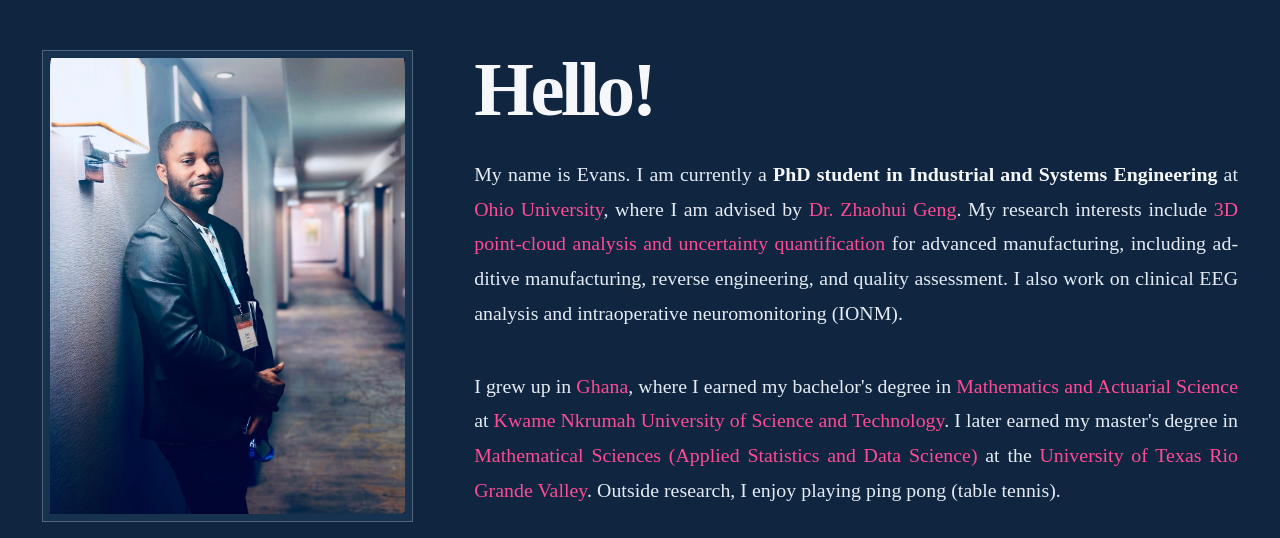
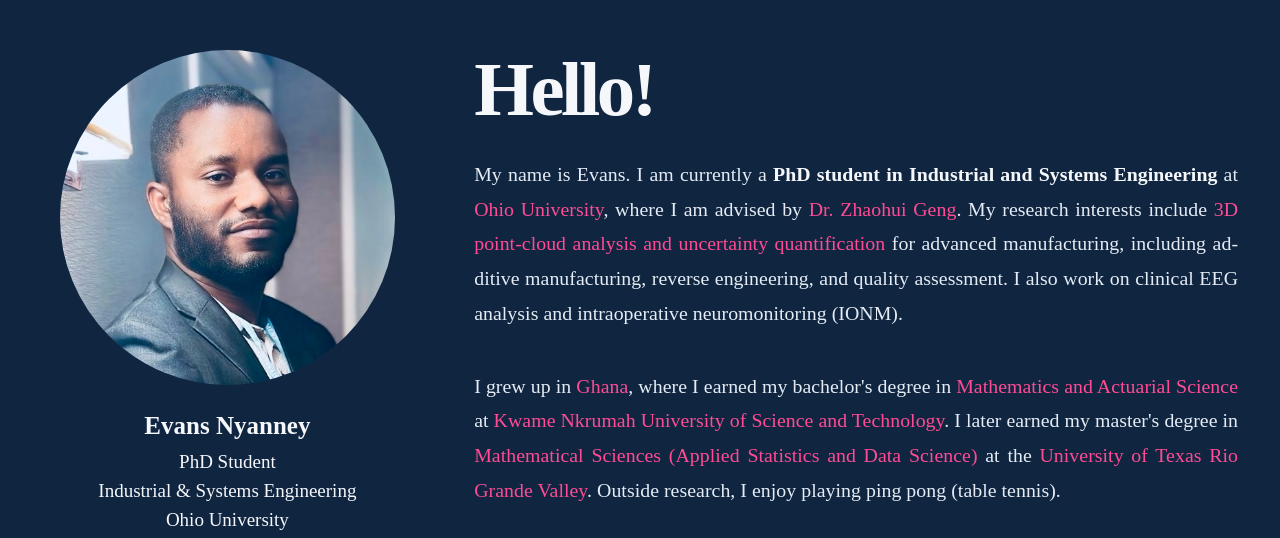
Before and after one commit to evansnyanney/evansnyanney.github.io, a plain HTML site: page index.html in a window 1280 px wide. Shown: the part 396-934 px from the top of the page. Drawn offline with Linux system fonts and the light colour scheme.

Commit message:
Use circular headshot on homepage

```diff
--- a/index.html
+++ b/index.html
@@ -1,6 +1,6 @@
 <!DOCTYPE html>
 
-<html lang="en"><head><meta charset="utf-8"/><meta content="width=device-width, initial-scale=1" name="viewport"/><meta content="#60dcb0" name="theme-color"/><meta content="Evans Nyanney — academic research in advanced manufacturing, 3D point clouds, applied statistics, and computational engineering." name="description"/><title>Home | Evans Nyanney</title><link href="styles.css?v=20261019-3" rel="stylesheet"/><link href="typography.css?v=1" rel="stylesheet"/><link href="navy-theme.css?v=1" rel="stylesheet"/></head><body class="home-page">
+<html lang="en"><head><meta charset="utf-8"/><meta content="width=device-width, initial-scale=1" name="viewport"/><meta content="#60dcb0" name="theme-color"/><meta content="Evans Nyanney — academic research in advanced manufacturing, 3D point clouds, applied statistics, and computational engineering." name="description"/><title>Home | Evans Nyanney</title><link href="styles.css?v=20261115-portrait" rel="stylesheet"/><link href="typography.css?v=1" rel="stylesheet"/><link href="navy-theme.css?v=1" rel="stylesheet"/></head><body class="home-page">
 <a class="skip-link" href="#content">Skip to main content</a>
 <header class="topbar"><div class="top-inner"><a aria-label="Evans Nyanney, homepage" class="brand" href="index.html"><span class="brand-mark">EN<span class="dot">.</span></span><span class="brand-name">EVANS NYANNEY</span></a><nav aria-label="Primary navigation" class="home-navigation" id="navlinks"><a aria-current="page" class="active" href="index.html">Home</a><a href="research.html">Research</a><a href="publications.html">Publications</a><a href="projects.html">Projects</a><a href="personal-statement.html">Personal Statement</a><a href="contact.html">Contact</a></nav></div></header>
 <section aria-label="Research banner" class="home-masthead" style="position:relative;overflow:hidden;width:100%;aspect-ratio:4/1;background:#172126"><img class="home-masthead-image" src="assets/home-sculpture-wide.png" alt="" width="2172" height="724" fetchpriority="high" style="display:block;width:100%;height:100%;object-fit:cover;object-position:center center"/><div class="home-masthead-content wrap" style="position:absolute;inset:0;display:flex;align-items:center"><div class="home-masthead-text"><p class="eyebrow light">MATHEMATICS · STATISTICS · ENGINEERING · COMPUTATION</p><h1>Evans Nyanney</h1><p>Research in advanced manufacturing and computational engineering</p></div></div></section><main id="content"><section class="home-intro wrap"><aside class="identity"><div class="profile-art"><img alt="Evans Nyanney at a conference" decoding="async" fetchpriority="high" height="1502" src="assets/EVANS.jpg" width="1170"/></div><h2>Evans Nyanney</h2><p class="role">PhD Student<br/>Industrial &amp; Systems Engineering<br/>Ohio University</p><p class="email-line"><a href="mailto:en596624@ohio.edu">en596624@ohio.edu</a></p><div class="social-links"><a href="https://github.com/evansnyanney" rel="noopener noreferrer" target="_blank">GitHub ↗</a><a href="https://scholar.google.com/citations?user=vQ40ShMAAAAJ" rel="noopener noreferrer" target="_blank">Google Scholar ↗</a></div></aside>
--- a/styles.css
+++ b/styles.css
@@ -32,6 +32,8 @@ a:hover{color:#c5004f}
 .identity{max-width:440px}
 .profile-art{border:1px solid #343434;outline:0;padding:7px;background:#fff;margin-bottom:23px}
 .profile-art img{width:100%;height:auto;object-fit:contain;object-position:center;display:block}
+.home-page .profile-art{position:relative;width:min(100%,335px);aspect-ratio:1;margin:0 auto 23px;padding:0;border:0;border-radius:50%;overflow:hidden}
+.home-page .profile-art img{position:absolute;left:-46%;top:-32%;width:240%;max-width:none;height:auto}
 .identity h2{font-size:25px;font-weight:700;margin-top:14px;color:#363638}
 .identity .role{font-size:19px;color:#424246;line-height:1.52;margin:5px 0 14px}
 .identity .email-line{border:0;padding:2px 0;margin:0 0 16px;font-size:18px}
```
